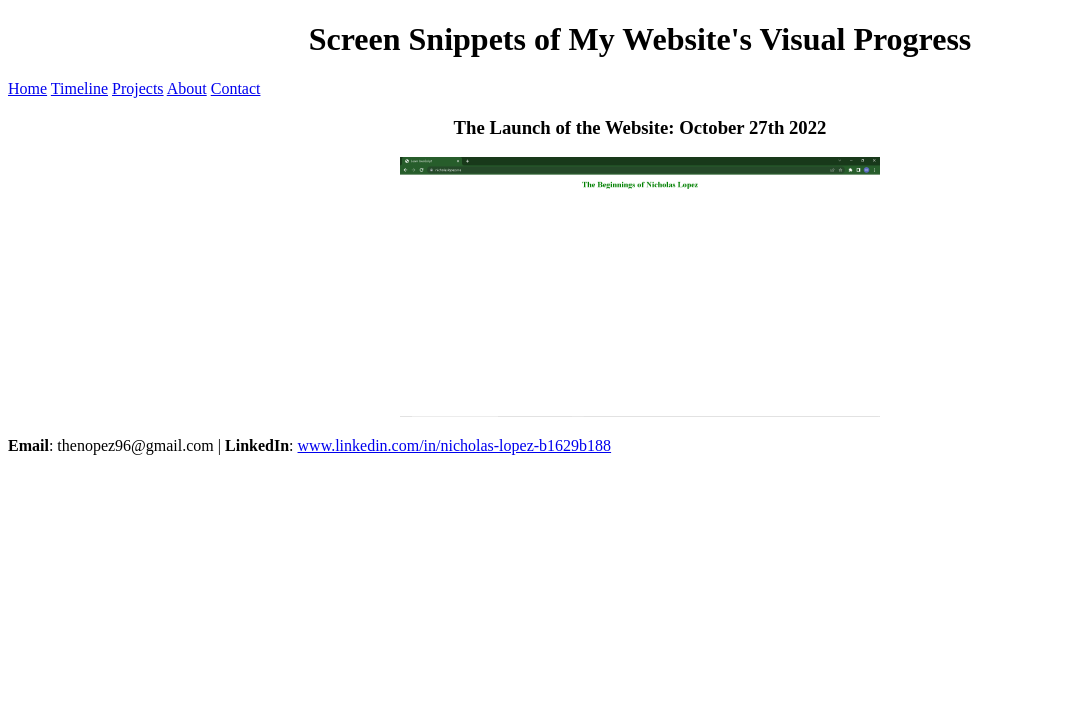
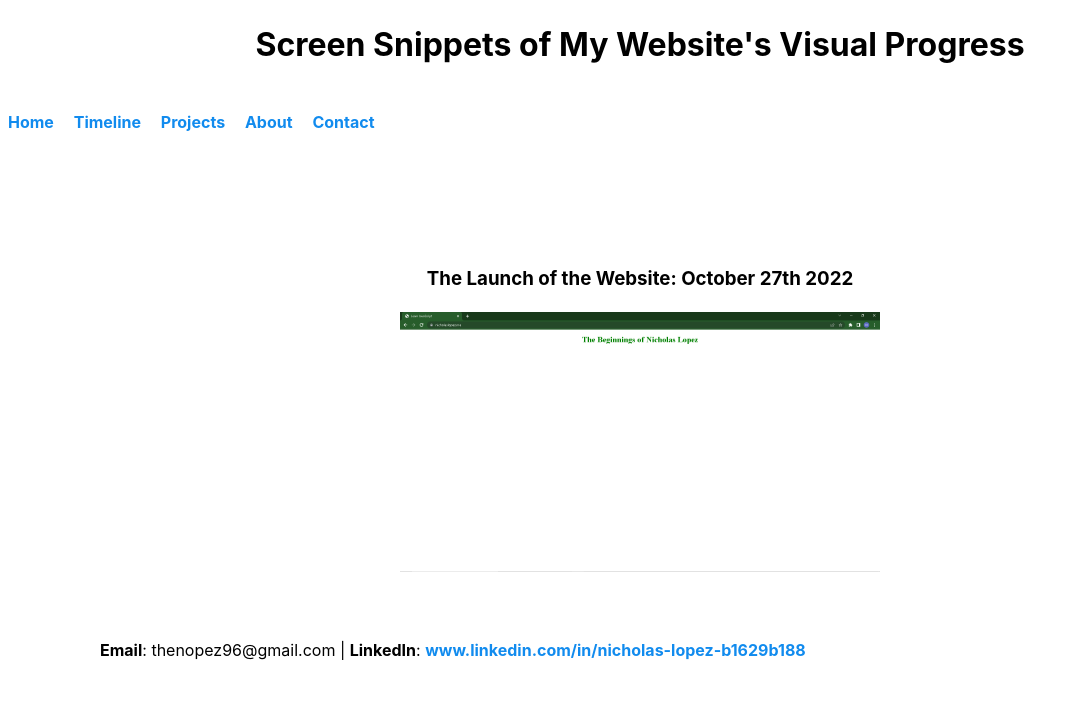
Before and after one commit to FenrirIsFree/the-beginnings, a plain HTML site: page TheWebsiteTimeline.html in a window 1280 px wide. Shown: the whole page, without its empty margins (0-1079 px from the left). Drawn offline with Linux system fonts and the light colour scheme.

Commit message:
Update TheWebsiteTimeline.html

```diff
--- a/TheWebsiteTimeline.html
+++ b/TheWebsiteTimeline.html
@@ -5,18 +5,23 @@
     <meta http-equiv="X-UA-Compatible" content="IE=edge">
     <meta name="viewport" content="width=device-width, initial-scale=1.0">
     <title>My Timeline | Nicholas Lopez</title>
+    <link href="main.css" rel="stylesheet">
   </head>
+
   <body>
     <center>
-      <h1 text=green>Screen Snippets of My Website's Visual Progress</h1>
+      <h1>Screen Snippets of My Website's Visual Progress</h1>
     </center>
     <nav>
-      <a href="./index.html">Home</a>
-      <a href="./TheWebsiteTimeline.html">Timeline</a>
-      <a href="./projects.html">Projects</a>
-      <a href="./about.html">About</a>
-      <a href="./contact.html">Contact</a>
+      <ul>
+          <li><a href="./index.html">Home</a></li>
+          <li><a href="./TheWebsiteTimeline.html">Timeline</a></li>
+          <li><a href="./projects.html">Projects</a></li>
+          <li><a href="./about.html">About</a></li>
+          <li><a href="./contact.html">Contact</a></li>
+      </ul>
     </nav>
+
     <p>
       <center>
         <h3>The Launch of the Website: October 27th 2022</h3>
@@ -26,6 +31,7 @@
         alt="The First Picture of My Website">
       </center>
     </p>
+
     <footer><strong>Email</strong>: thenopez96@gmail.com | <strong>LinkedIn</strong>: <a href="https://www.linkedin.com/in/nicholas-lopez-b1629b188" target="_blank">www.linkedin.com/in/nicholas-lopez-b1629b188</a></footer>
   </body>
 </html>
```
